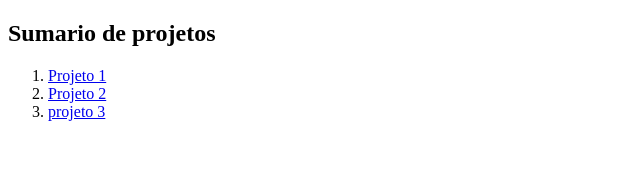
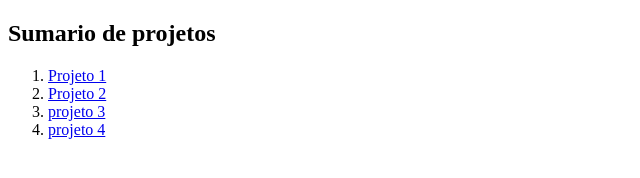
Before and after one commit to Levye-Fm/WEB1, a plain HTML site: page index.html in a window 1280 px wide. Shown: the full height of the page, 0-640 px from the left. Drawn offline with Linux system fonts and the light colour scheme.

Commit message:
Update index.html

```diff
--- a/index.html
+++ b/index.html
@@ -11,6 +11,7 @@
         <li><a href="projeto1">Projeto 1</a></li>
         <li><a href="projeto2">Projeto 2</li>
         <li><a href="projeto3">projeto 3</li>
+        <li><a href="trabalho2-3">projeto 4</li>
     </ol>
 
 
```
